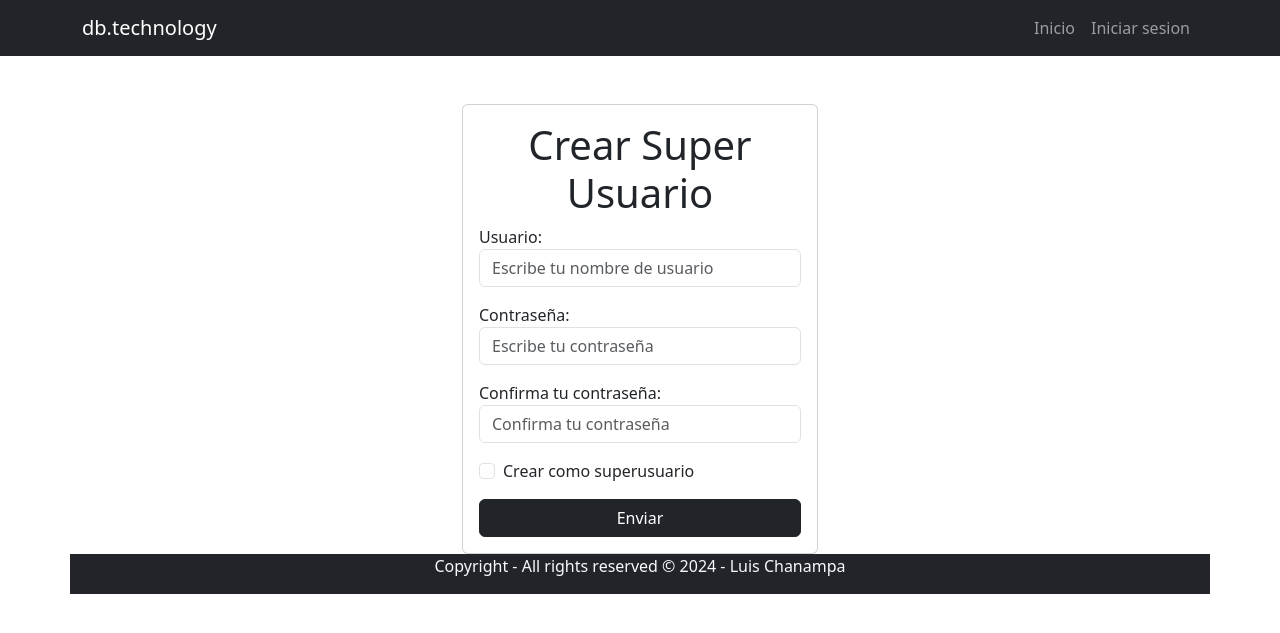
After one commit to dbluis/AppWebVentas, a Django app: template app_ventas/templates/user/crearSuperUser.html in a window 1280 px wide. The commit adds this page. Shown: the top 633 px of the page. Run offline with Django 5.2, Linux system fonts and the light colour scheme; the template is opened without the code that fills it, so the values that code supplies are empty.

Commit message:
super user y otros errores

```diff
--- a/app_ventas/templates/layout/base.html
+++ b/app_ventas/templates/layout/base.html
@@ -133,10 +133,6 @@
               <a href="/signin" class="nav-link">Iniciar sesion</a>
             </li>
 
-            <li class="nav-item">
-              <a href="{% url 'crearUser' %}" class="nav-link">Crear Usuario</a>
-            </li>
-
             {% endif %}
           </ul>
         </div>
--- /dev/null
+++ b/app_ventas/templates/user/crearSuperUser.html
@@ -0,0 +1,73 @@
+<!DOCTYPE html>
+<html lang="en">
+  <head>
+    <meta charset="UTF-8" />
+    <meta name="viewport" content="width=device-width, initial-scale=1.0" />
+    <title>Signup</title>
+  </head>
+
+  <body>
+    {% extends "layout/base.html" %} {% block content %}
+
+    <main class="container">
+      <div class="row">
+        <div class="col-md-4 offset-md-4 mt-5">
+          <form method="POST" class="card card-body text-dark">
+            <h1 class="text-center">Crear Super Usuario</h1>
+            {% csrf_token %} {{ error }}
+
+            <div class="mb-3">
+              <label for="username">Usuario:</label>
+              <input
+                type="text"
+                name="username"
+                id="username"
+                class="form-control"
+                placeholder="Escribe tu nombre de usuario"
+              />
+            </div>
+
+            <div class="mb-3">
+              <label for="password1">Contraseña:</label>
+              <input
+                type="password"
+                name="password1"
+                id="password1"
+                class="form-control"
+                placeholder="Escribe tu contraseña"
+              />
+            </div>
+
+            <div class="mb-3">
+              <label for="password2">Confirma tu contraseña:</label>
+              <input
+                type="password"
+                name="password2"
+                id="password2"
+                class="form-control"
+                placeholder="Confirma tu contraseña"
+              />
+            </div>
+
+            <!-- Checkbox para crear superusuario -->
+            <div class="mb-3 form-check">
+              <input
+                type="checkbox"
+                name="superuser"
+                id="superuser"
+                class="form-check-input"
+              />
+              <label for="superuser" class="form-check-label"
+                >Crear como superusuario</label
+              >
+            </div>
+
+            <button class="btn btn-dark">Enviar</button>
+          </form>
+        </div>
+      </div>
+    </main>
+
+    {% endblock %}
+  </body>
+</html>
--- a/app_ventas/urls.py
+++ b/app_ventas/urls.py
@@ -29,6 +29,7 @@ urlpatterns = [
     path("crearUser/", views.crearUser, name="crearUser"),
     path("signout/", views.signout, name="signout"),
     path("signin/", views.signin, name="signin"),
+    path("crearSuperUser/", views.crearSuperUser, name="crearSuperUser"),
     # Carrito
     path('carrito/agregar/', views.agregar_al_carrito, name='agregar_al_carrito'),
     path('carrito/eliminar/', views.eliminar_del_carrito,
```
Also changed, not shown: app_ventas/views.py (+29 -2 lines).
